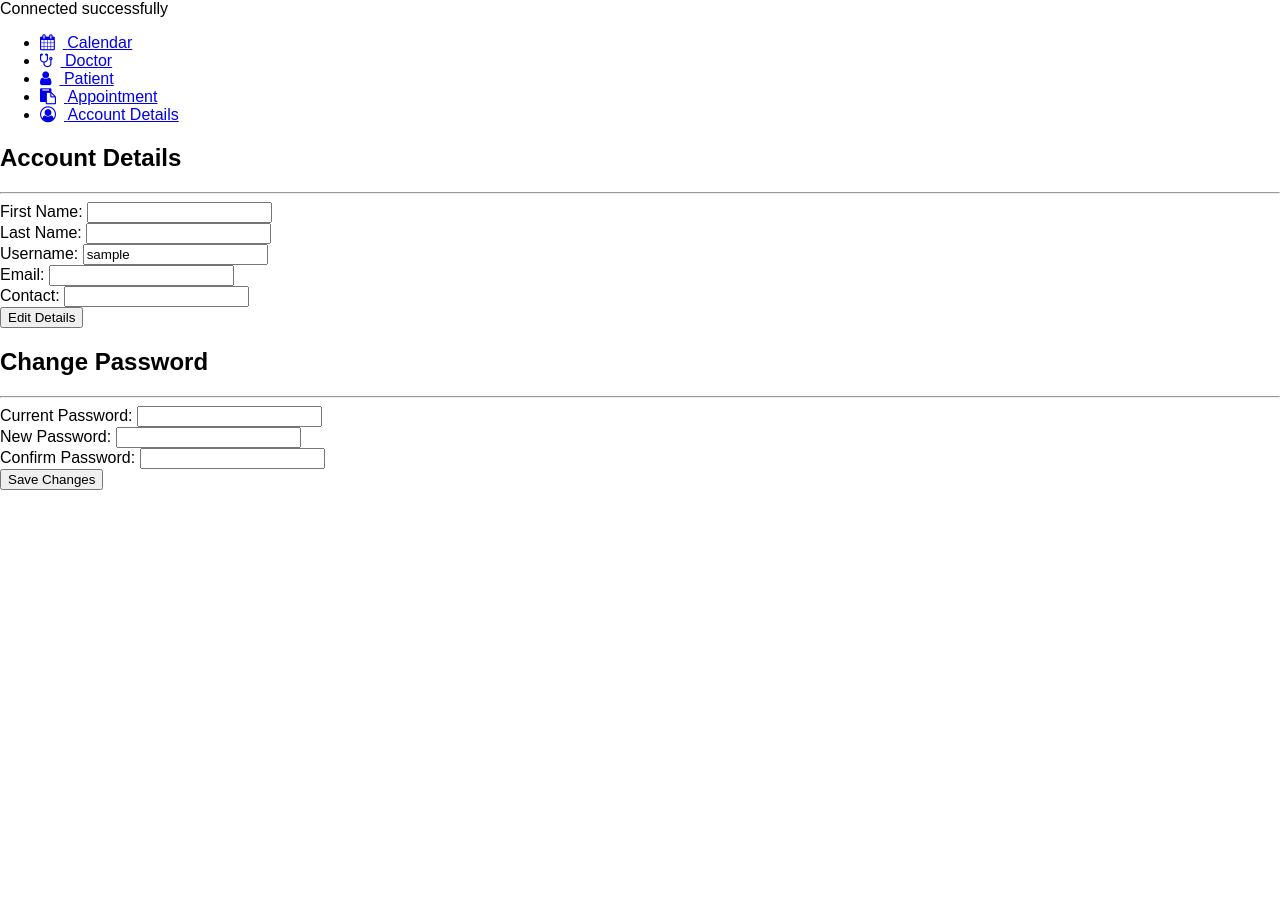
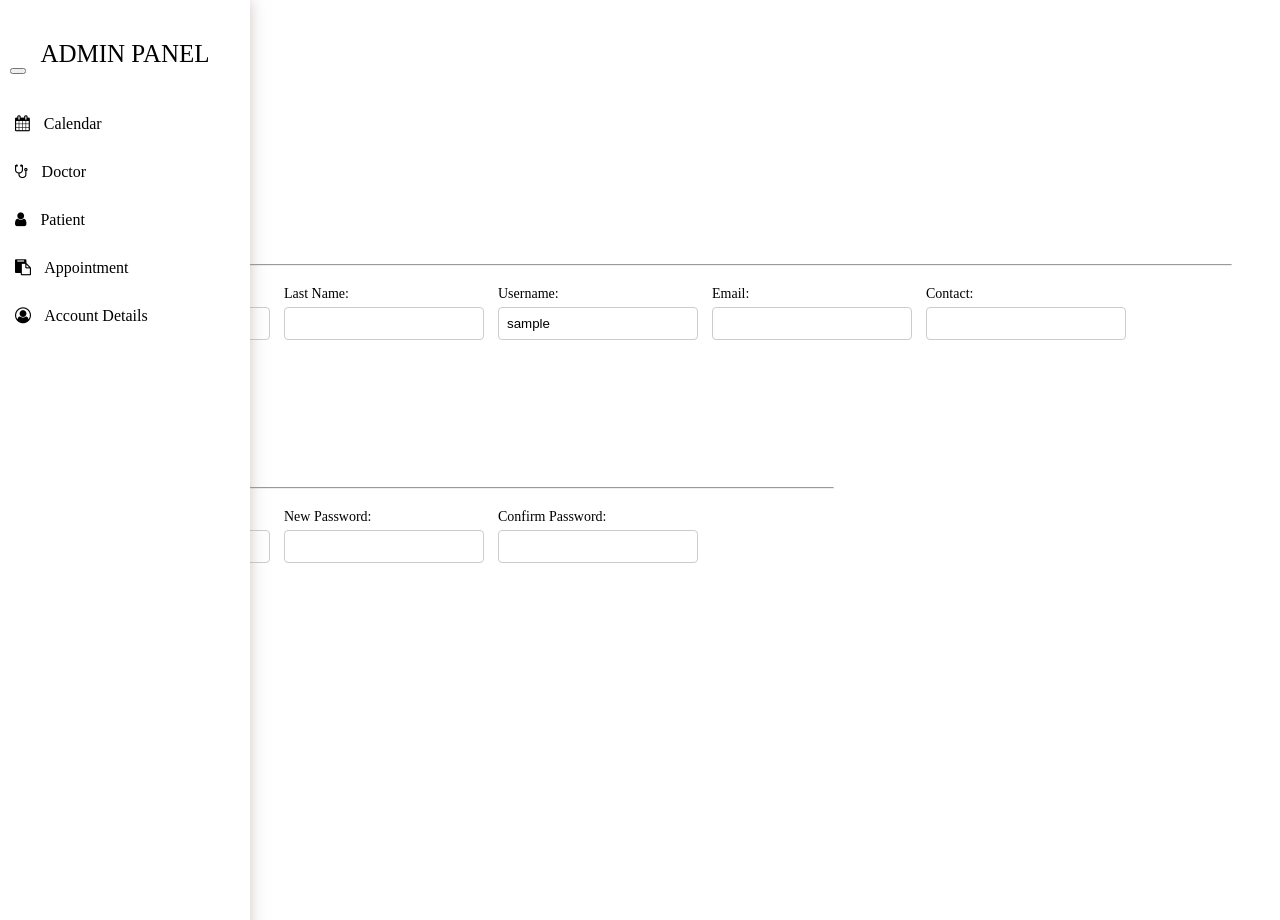
Before and after one commit to mccvliqht/Updated-Clinic-System, a PHP site: page /admin_page/account_details.php in a window 1280 px wide. Run offline with PHP 8.4, Linux system fonts and the light colour scheme; a user stored in the database is signed in; data comes from the database, SQL or seed files in the repository.

Commit message:
Update admin_style.css

```diff
--- a/admin_page/admin_style.css
+++ b/admin_page/admin_style.css
@@ -1,78 +1,202 @@
+.navbar-title {
+  text-align: center;
+  font-size: 25px;
+  color: #000000; /* Adjust color as needed */
+}
+
 body {
   margin: 0;
-    font-family: Arial, Helvetica, sans-serif;
+  padding: 0;
+  max-width: 100%;
 }
 
-#logo {
-    display: block;
-    margin-left: auto;
-    margin-right: auto;
-    width: 50%;
-    padding: 15px;
+.sidebar {
+  height: 100%;
+  width: 250px;
+  position: fixed;
+  top: 0;
+  left: 0;
+  background-color: #ffffff;
+  padding-top: 30px;
+  transition: width 0.1s ease, margin-left 0.1s ease, box-shadow 0.2s ease;
+  box-shadow: 0 0 15px rgba(165, 144, 144, 0.5);
+  z-index: 1;
 }
 
-#myLogo {
-    box-shadow: 0px 10px 5px 0px lightgray;
+.sidebar a {
+  color: inherit;
+  text-decoration: none;
 }
 
-#mynavBar {
-    background-color: rgb(255, 255, 255);
-
+.sidebar a:hover {
+  color: inherit;
 }
 
-.fa {
-  font-size: 40px;
-  margin-right: 8px;
+.sidebar a:visited {
+  color: inherit;
 }
 
-.option {
-  font-size: 45px;
+.navbar {
+  padding: 10px;
+}
+
+.nav-links {
+  list-style: none;
+  padding: 0;
+}
+
+.nav-links li {
+  padding: 15px;
+  color: #000000;
   cursor: pointer;
 }
 
-.navBar {
-    height: 100%;
-    width: 0;
-    position: fixed;
-    z-index: 1;
-    top: 0;
-    left: 0;
-    overflow-x: hidden;
-    transition: 0.5s;
-    padding-top: 60px;
-    box-shadow: 10px 0px 5px 0px lightgray;
+.nav-links li:hover {
+  background-color: #7da0ca;
 }
 
-  .navBar a {
-    padding: 8px 8px 8px 32px;
-    text-decoration: none;
-    font-size: 20px;
-    color: #000000;
-    display: block;
-    transition: 0.3s;
-    cursor: pointer;
+.nav-links li i {
+  margin-right: 10px;
+}
+
+.content {
+  padding: 20px;
+  transition: margin-left 0.1s ease;
+}
+
+.sidebar.collapsed {
+  width: 50px;
+}
+
+.sidebar.collapsed .nav-links li {
+  text-align: center;
+  padding: 15px 0;
+}
+
+.sidebar.collapsed .nav-links li i {
+  margin-right: 0;
+}
+
+.sidebar.collapsed .nav-links li span {
+  display: none;
+}
+
+.content.expanded {
+  margin-left: 50px;
+}
+
+.content .profile-container {
+  display: flex;
+  align-items: center;
+}
+
+.content .profile-letter {
+  color: #fff;
+  width: 130px;
+  height: 130px;
+  border-radius: 50%;
+  display: flex;
+  align-items: center;
+  justify-content: center;
+  font-size: 95px;
+  margin-right: 10px;
+  margin-left: 50px;
+  margin-top: 25px;
+  padding-bottom: -2px;
+  padding-top: 5px;
+}
+
+.content .profile-container .admin-details {
+  margin-left: 10px; /* Adjust margin as needed */
+}
+
+.content .profile-container .admin-name {
+  font-size: 30px;
+  font-weight: bold;
+}
+
+.content .profile-container .admin-email {
+  margin-top: 5px; /* Adjust margin as needed */
+  font-size: 14px; /* Adjust font size as needed */
+  color: #555; /* Adjust color as needed */
+}
+
+.edit-account-details {
+  display: flex;
+  flex-wrap: wrap;
+  justify-content: space-between;
+  margin-top: 20px;
+  margin-left: 50px;
+}
+
+.account-section {
+  margin-bottom: 20px;
+}
+
+.account-section h2 {
+  font-size: 18px;
   margin-bottom: 10px;
 }
 
-  .navBar a:hover {
-    color: #9b9b9b;
-    text-decoration: underline;
+.pass-account-section h2{
+  font-size: 18px;
+  margin-bottom: 10px;
 }
 
-  .navBar .closebtn {
-    position: absolute;
-    top: 0;
-    right: 25px;
-    font-size: 36px;
-    margin-left: 50px;
+hr {
+  margin-bottom: 20px;
 }
 
-  #main {
-    transition: margin-left .5s;
-    padding: 16px;
+.form-group {
+  display: inline-block;
+  width: calc(33.33% - 10px); /* 3 input boxes per line with some spacing */
+  max-width: 200px; /* Adjust the max-width as needed */
+  margin-right: 10px; /* Add some spacing between input boxes */
+  margin-bottom: 20px; /* Add bottom margin to create space between rows */
 }
 
+.form-group label {
+  display: block;
+  font-size: 14px;
+  margin-bottom: 5px;
+}
 
-#word {
-    text-align: center;
+.edit-input {
+  width: 100%; /* Make input box width 100% */
+  padding: 8px;
+  border: 1px solid #ccc;
+  border-radius: 4px;
+  box-sizing: border-box; /* Ensure padding and border are included in width */
 }
+
+.button-group {
+  display: inline-flex;
+  align-items: center; /* Align items vertically */
+  margin-top: 10px; /* Add some space between input fields and buttons */
+}
+
+.form-group.contact {
+  flex: 1; /* Let the contact input box take up remaining space */
+}
+
+.button-group button {
+  padding: 10px 20px;
+  border: none;
+  border-radius: 4px;
+  background-color: #7DA0CA; /* Adjust color as needed */
+  color: #fff;
+  cursor: pointer;
+  margin-left: 10px;
+}
+
+.button-group button[type="button"] {
+  background-color: #7da0ca; /* Adjust color as needed */
+}
+
+.button-group button[type="submit"] {
+  background-color: rgb(93, 117, 105)0ca; /* Adjust color as needed */
+}
+
+.button-group button:hover {
+  opacity: 0.8;
+}
```
Lines whose indentation alone changed are shown as unchanged.
